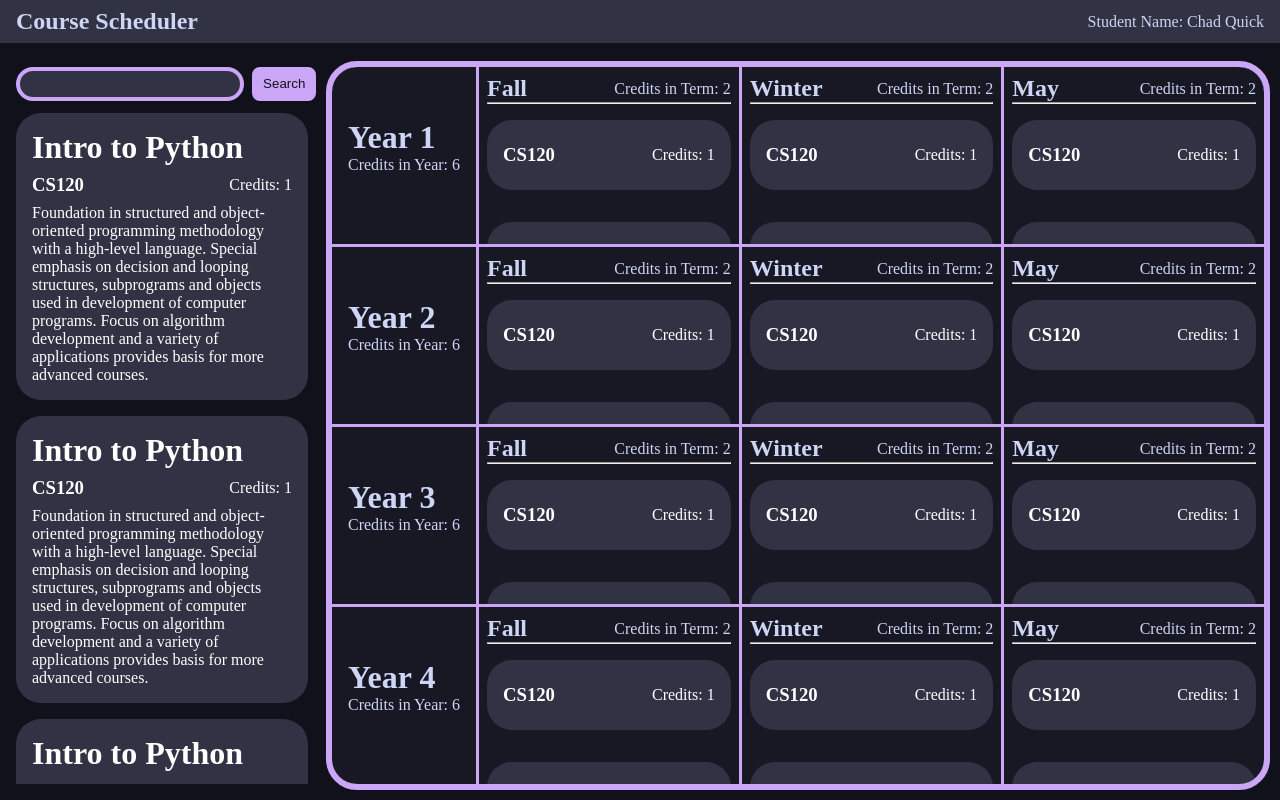
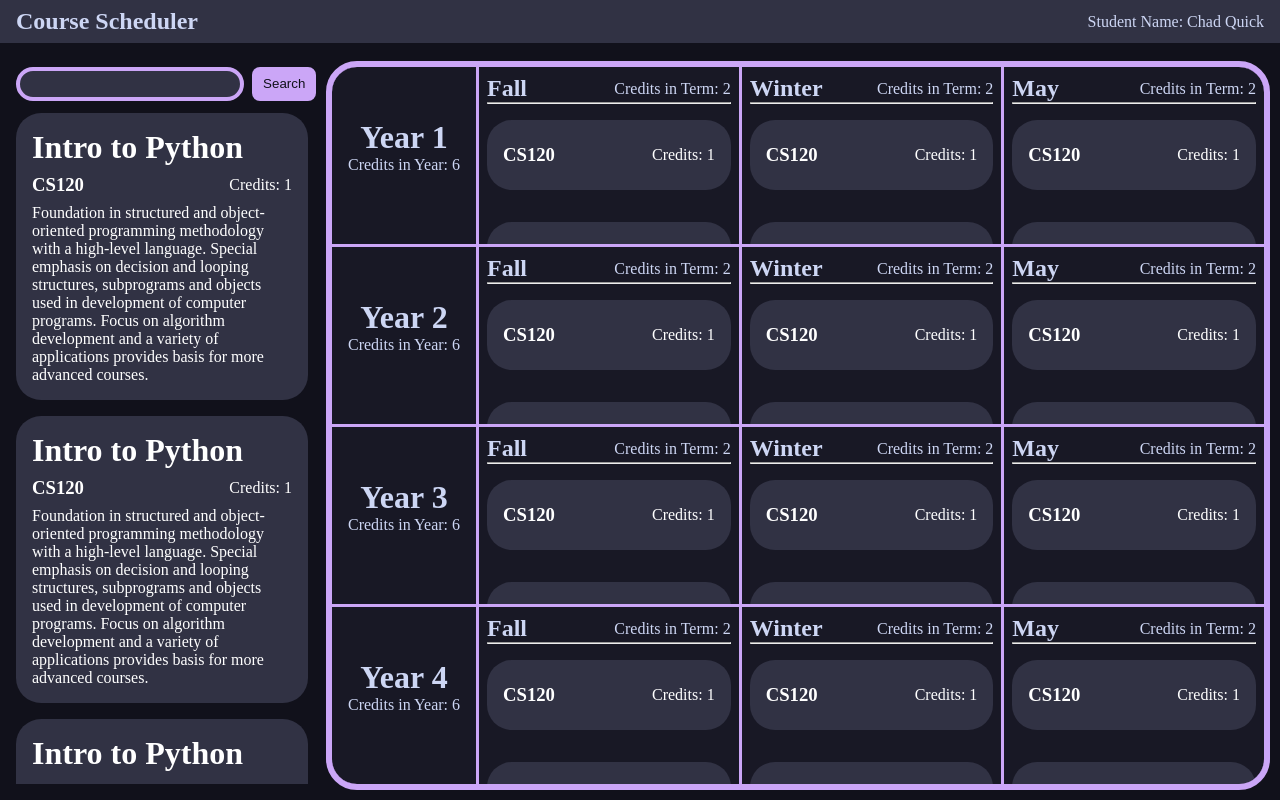
Before and after one commit to wood20q/CourseScheduler, a React (Vite) app: page / in a window 1280 px wide. Built offline with nearby package versions, Linux system fonts and the light colour scheme.

Commit message:
Fixed year labels not being centered

```diff
--- a/src/index.css
+++ b/src/index.css
@@ -177,7 +177,7 @@ main,
   padding: 1em;
   background-color: var(--mantle);
   display: grid;
-  justify-content: center;
+  justify-items: center;
   grid-template-rows: 1fr 1fr;
 }
 
```
